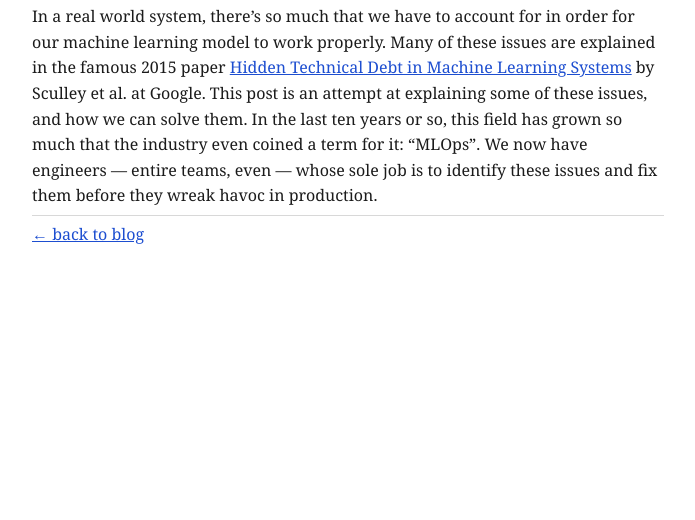
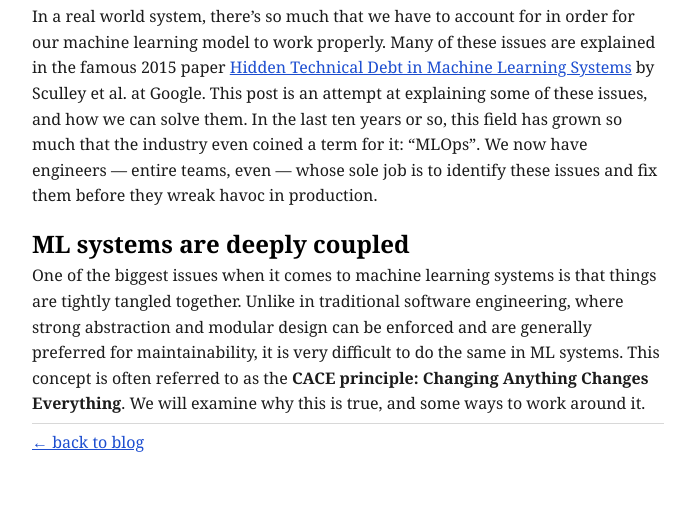
Before and after one commit to tailaiying32/tailaiying32.github.io, a Jekyll site: the page built from _posts/2026-09-08-production-ml-systems-and-why-they-are-hard.md, in a window 1280 px wide. Shown: the part 811-1331 px from the top of the page, without its empty margins (292-987 px from the left). Built offline with Jekyll 4.4.1, drawn with Linux system fonts in a browser that asks for light colours; before the commit the page ends 1123 px from its top, so only the background shows below that.

```diff
--- a/_posts/2026-09-08-production-ml-systems-and-why-they-are-hard.md
+++ b/_posts/2026-09-08-production-ml-systems-and-why-they-are-hard.md
@@ -9,3 +9,6 @@ I've always been very interested in the field of machine learning. It's super co
 ![An approximation of all that goes into a ML system](https://changyaochen.github.io/assets/images/ml_hidden_debt.png)
 
 In a real world system, there's so much that we have to account for in order for our machine learning model to work properly. Many of these issues are explained in the famous 2015 paper [Hidden Technical Debt in Machine Learning Systems](https://proceedings.neurips.cc/paper_files/paper/2015/file/86df7dcfd896fcaf2674f757a2463eba-Paper.pdf) by Sculley et al. at Google. This post is an attempt at explaining some of these issues, and how we can solve them. In the last ten years or so, this field has grown so much that the industry even coined a term for it: "MLOps". We now have engineers --- entire teams, even --- whose sole job is to identify these issues and fix them before they wreak havoc in production.
+
+# ML systems are deeply coupled
+One of the biggest issues when it comes to machine learning systems is that things are tightly tangled together. Unlike in traditional software engineering, where strong abstraction and modular design can be enforced and are generally preferred for maintainability, it is very difficult to do the same in ML systems. This concept is often referred to as the **CACE principle: Changing Anything Changes Everything**. We will examine why this is true, and some ways to work around it.
```
Also changed, not shown: _posts/2026-09-06-collusion-lab.md (renamed from _posts/2026-09-03-collusion-lab.md, +6 -6 lines).
